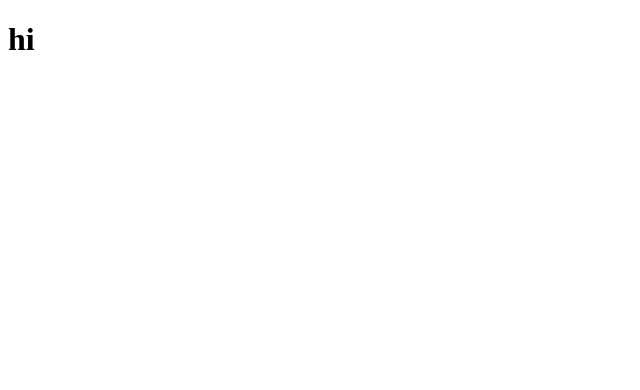
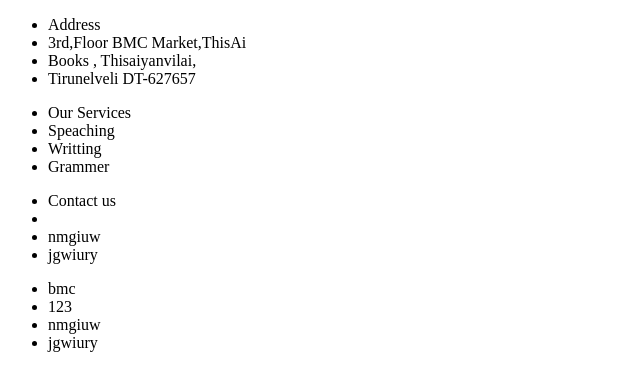
Before and after one commit to Rajesh-2407/spoken-english, a React (Vite) app in the folder spoken/: page / in a window 1280 px wide. Shown: the top 390 px of the page, without its empty margins (0-640 px from the left). Built offline with nearby package versions, Linux system fonts and the light colour scheme.

Commit message:
new footer

```diff
--- a/spoken/src/Component/Footer.jsx
+++ b/spoken/src/Component/Footer.jsx
@@ -3,7 +3,34 @@ import React from 'react'
 export const Footer = () => {
   return (
     <>
-    <h1>hi</h1>
+    <div className='footer'>
+
+        <ul>
+            <li className='heading'>Address</li>
+            <li>3rd,Floor BMC Market,ThisAi</li>
+            <li>Books , Thisaiyanvilai,</li>
+            <li>Tirunelveli DT-627657</li>
+        </ul>
+        <ul >
+            <li className='heading'>Our Services</li>
+            <li>Speaching</li>
+            <li>Writting</li>
+            <li>Grammer</li>
+        </ul>
+        <ul>
+            <li className='heading'>Contact us</li>
+            <li><a href=''></a></li>
+            <li> nmgiuw</li>
+            <li>jgwiury</li>
+        </ul>
+        <ul>
+            <li className='heading'> bmc</li>
+            <li>123</li>
+            <li> nmgiuw</li>
+            <li>jgwiury</li>
+        </ul>
+
+    </div>
     </>
   )
 }
```
